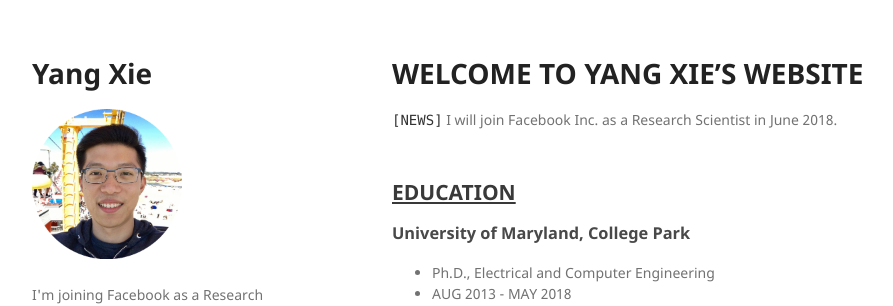
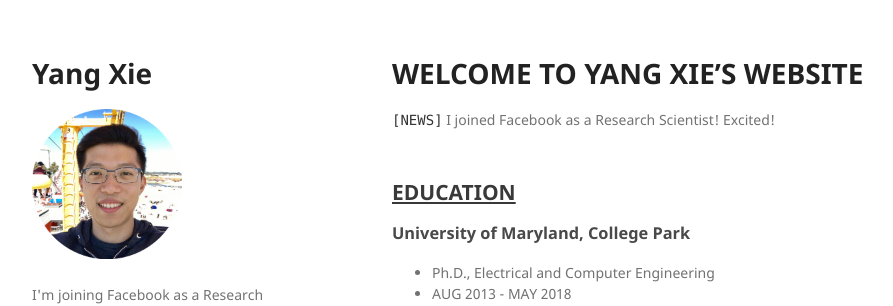
Before and after one commit to yxie/yxie.github.io, a Jekyll site: the page built from index.md, in a window 1280 px wide and 900 px high. Shown: the top 306 px of the window, without its empty margins (178-1071 px from the left). Built offline with Jekyll 4.4.1, drawn with Linux system fonts in a browser that asks for light colours; our own code applies the rules of GitHub Pages for plain Markdown files.

Commit message:
Update index.md

```diff
--- a/index.md
+++ b/index.md
@@ -5,7 +5,7 @@ layout: default
 
 # WELCOME TO YANG XIE'S WEBSITE
 
-`[NEWS]` I will join Facebook Inc. as a Research Scientist in June 2018.
+`[NEWS]` I joined Facebook as a Research Scientist! Excited!
 
 ## EDUCATION
 ### University of Maryland, College Park
@@ -59,7 +59,7 @@ layout: default
 
 ### Conference/workshop:
 
-[C10] Chakraborty, Abhishek, **Yang Xie**, and Ankur Srivastava. "[GPU Obfuscation: Attack and Defense Strategies.]()" In Proceedings of the 55th Annual Design Automation Conference (DAC) 2018 (accepted).
+[C10] Chakraborty, Abhishek, **Yang Xie**, and Ankur Srivastava. "[GPU Obfuscation: Attack and Defense Strategies.](https://dl.acm.org/citation.cfm?id=3196058)" In Proceedings of the 55th Annual Design Automation Conference (DAC) 2018 (accepted).
 
 [C9] Liu, Yuntao, **Yang Xie**, and Ankur Srivastava. "[Neural trojans.](http://ieeexplore.ieee.org/abstract/document/8119189/)" In Computer Design (ICCD), 2017 IEEE International Conference on, pp. 45-48. IEEE, 2017.
 
```
